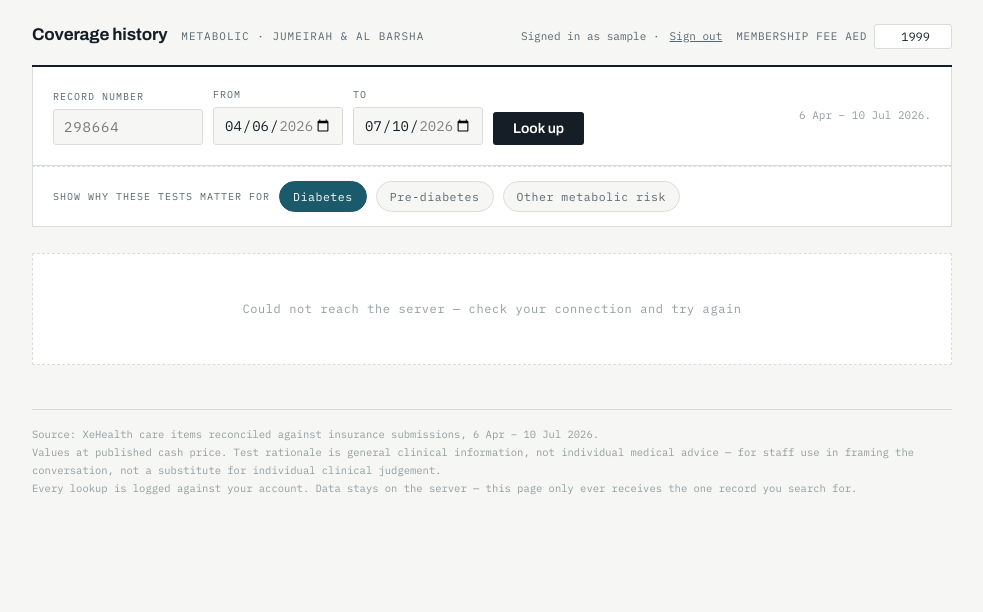
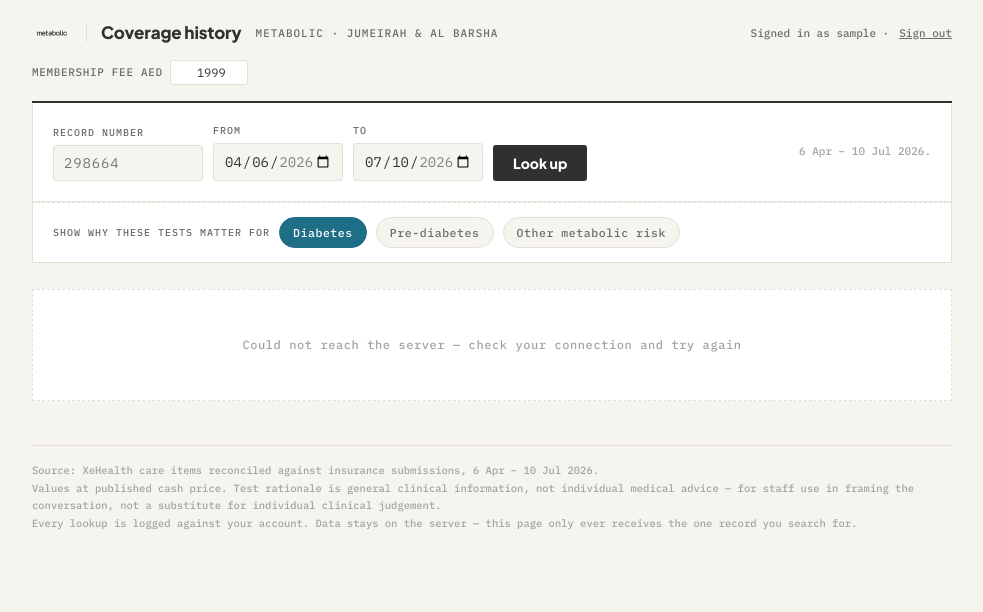
Before and after one commit to dahhan94/metabolicmembership, a Flask app: page / in a window 1280 px wide. Shown: the top 612 px of the page, without its empty margins (148-1131 px from the left). Run offline with Flask 3, Linux system fonts and the light colour scheme; the visitor is signed in with stand-in values (Sample User, id 1); data that the repository does not hold is empty; parts of the project's set-up code (start-up, migrations or seed data) failed here and were passed over.

Commit message:
Apply Metabolic brand guidelines: logo, color palette, Plus Jakarta Sans
Self-hosts the brand typeface, swaps the placeholder palette for the
official Greige/Dark Grey/Sky Blue system from the brand guidelines PDF,
adds the wordmark to the header and login page, and adds a favicon from
the brand emblem. Functional status colors (denied/covered/cancelled) and
the monospace data typography are kept as-is — they're not part of the
brand marketing system and carry real meaning for this tool.

```diff
--- a/static/style.css
+++ b/static/style.css
@@ -1,22 +1,35 @@
+@font-face{
+  font-family:'Plus Jakarta Sans';
+  src:url('fonts/PlusJakartaSans-Variable.ttf') format('truetype-variations'),
+      url('fonts/PlusJakartaSans-Variable.ttf') format('truetype');
+  font-weight:200 800;
+  font-style:normal;
+  font-display:swap;
+}
 :root{
-  --ink:#151E26; --ink-60:#5A666E; --ink-35:#939C9F;
-  --paper:#F6F7F5; --card:#FFFFFF; --rule:#D9DEDA;
+  /* Metabolic brand palette — see 4_Color Palette / 8_Brand Guidelines */
+  --ink:#303030; --ink-60:#6C6C6C; --ink-35:#A3A3A3;
+  --paper:#F6F4EE; --card:#FFFFFF; --rule:#E4E0D5;
   --denied:#A8202A; --denied-bg:#FBEEEE;
   --covered:#2C6B51; --covered-bg:#EDF3F0;
   --cancelled:#9A6B0F; --cancelled-bg:#FAF3E6;
-  --accent:#1B5A6B; --accent-bg:#EBF2F3;
+  --accent:#1D6E86; --accent-bg:#E9F4F8;
+  --pink-beige:#E7D4CD; --yellow-beige:#F6F3E5;
+  --bright-yellow:#FFFA86; --flashy-teal:#94F5F4; --sky-blue:#9BDCFF;
   --mono:'IBM Plex Mono',ui-monospace,monospace;
-  --sans:'Archivo',system-ui,sans-serif;
+  --sans:'Plus Jakarta Sans',system-ui,sans-serif;
 }
 *{box-sizing:border-box}
 html,body{margin:0;padding:0}
 body{background:var(--paper);color:var(--ink);font-family:var(--sans);font-size:15px;
-  line-height:1.5;-webkit-font-smoothing:antialiased}
+  font-weight:500;line-height:1.5;-webkit-font-smoothing:antialiased}
 .wrap{max-width:960px;margin:0 auto;padding:0 20px 80px}
 
-.mast{display:flex;align-items:baseline;gap:14px;flex-wrap:wrap;padding:22px 0 16px;
+.mast{display:flex;align-items:center;gap:14px;flex-wrap:wrap;padding:20px 0 16px;
   border-bottom:2px solid var(--ink)}
-.mast h1{font-size:17px;font-weight:700;letter-spacing:-.01em;margin:0}
+.brand-logo{height:20px;width:auto;fill:var(--ink);flex-shrink:0}
+.mast-divider{width:1px;height:18px;background:var(--rule);flex-shrink:0}
+.mast h1{font-size:17px;font-weight:800;letter-spacing:-.01em;margin:0}
 .mast .sub{font-family:var(--mono);font-size:11px;letter-spacing:.09em;text-transform:uppercase;color:var(--ink-60)}
 .mast .spacer{flex:1}
 .fee{display:flex;align-items:center;gap:7px;font-family:var(--mono);font-size:11px;
@@ -29,7 +42,9 @@ body{background:var(--paper);color:var(--ink);font-family:var(--sans);font-size:
 
 .login-wrap{max-width:340px;margin:14vh auto 0;padding:0 20px}
 .login-card{background:var(--card);border:1px solid var(--ink);padding:28px 26px}
-.login-card h1{font-size:17px;margin:0 0 4px}
+.login-card .brand-logo-wrap{display:block;margin-bottom:16px}
+.login-card .brand-logo-wrap .brand-logo{height:22px}
+.login-card h1{font-size:17px;font-weight:800;margin:0 0 4px}
 .login-card .sub{font-family:var(--mono);font-size:11px;letter-spacing:.09em;text-transform:uppercase;
   color:var(--ink-60);margin-bottom:20px;display:block}
 .login-card .field{margin-bottom:14px}
@@ -47,7 +62,7 @@ body{background:var(--paper);color:var(--ink);font-family:var(--sans);font-size:
 .field input{font-family:var(--mono);font-size:14px;padding:8px 10px;border:1px solid var(--rule);
   border-radius:3px;background:var(--paper);color:var(--ink)}
 .field input[type=text]{width:150px;letter-spacing:.06em}
-button{font-family:var(--sans);font-size:14px;font-weight:600;padding:9px 20px;border:none;
+button{font-family:var(--sans);font-size:14px;font-weight:800;padding:9px 20px;border:none;
   border-radius:3px;background:var(--ink);color:#fff;cursor:pointer}
 button:hover{background:var(--accent)}
 :focus-visible{outline:2px solid var(--accent);outline-offset:2px}
@@ -93,7 +108,7 @@ button:hover{background:var(--accent)}
 .vt button[aria-pressed=true]{background:var(--ink);color:#fff}
 .vt .vl{display:block;font-family:var(--mono);font-size:10px;letter-spacing:.1em;
   text-transform:uppercase;opacity:.72;margin-bottom:3px}
-.vt .vn{display:block;font-size:15px;font-weight:600}
+.vt .vn{display:block;font-size:15px;font-weight:800}
 
 .headline{margin:0;padding:26px 24px;border-left:4px solid}
 .headline .eyebrow{font-family:var(--mono);font-size:10.5px;letter-spacing:.11em;
@@ -138,7 +153,7 @@ tfoot td.val{text-align:right}
 .why{margin-top:34px;border:1px solid var(--rule);background:var(--card)}
 .why .hd{padding:14px 20px;border-bottom:1px solid var(--ink);display:flex;gap:12px;
   align-items:baseline;flex-wrap:wrap}
-.why .hd h3{margin:0;font-size:15px;font-weight:600}
+.why .hd h3{margin:0;font-size:15px;font-weight:800}
 .why .hd .n{font-family:var(--mono);font-size:11px;color:var(--ink-60);margin-left:auto}
 .why ul{list-style:none;margin:0;padding:0}
 .why li{display:flex;gap:15px;padding:14px 20px;border-bottom:1px solid var(--rule)}
--- /dev/null
+++ b/templates/_logo.html
@@ -0,0 +1,12 @@
+<svg class="brand-logo" viewBox="0 0 566.93 283.46" xmlns="http://www.w3.org/2000/svg" role="img" aria-label="Metabolic">
+  <path d="M208.83,107.43h-10.14c-.26,0-.47.21-.47.47v54.86c0,.9.34,1.76.95,2.42l9.66,10.35c.3.32.71.5,1.14.5h18.89c.27,0,.49-.22.49-.49v-7.97c0-.27-.22-.49-.49-.49h-16.16c-.27,0-.53-.12-.71-.32l-2.44-2.71c-.16-.18-.25-.41-.25-.64v-30.11h19.46c.33,0,.6-.27.6-.6v-7.69c0-.33-.27-.6-.6-.6h-19.46v-16.49c0-.26-.21-.47-.47-.47Z"/>
+  <path d="M408.63,107.9c0-.26-.21-.47-.47-.47h-10.14c-.26,0-.47.21-.47.47v54.86c0,.9.34,1.76.95,2.42l9.66,10.35c.3.32.71.5,1.14.5h10.72c.27,0,.49-.22.49-.49v-7.97c0-.27-.22-.49-.49-.49h-8c-.27,0-.53-.12-.71-.32l-2.44-2.71c-.16-.18-.25-.41-.25-.64v-55.5Z"/>
+  <rect x="427.21" y="124.4" width="11.09" height="51.63" rx=".25" ry=".25"/>
+  <rect x="427.21" y="107.43" width="11.09" height="12.63" rx=".4" ry=".4"/>
+  <path d="M390.1,135.25l-9.66-10.35c-.3-.32-.71-.5-1.14-.5h-24.73c-.43,0-.85.18-1.14.5l-9.66,10.35c-.61.66-.95,1.52-.95,2.42v25.1c0,.9.34,1.76.95,2.42l9.66,10.35c.3.32.71.5,1.14.5h24.73c.43,0,.85-.18,1.14-.5l9.66-10.35c.61-.66.95-1.52.95-2.42v-25.1c0-.9-.34-1.76-.95-2.42ZM379.97,166.58c0,.28-.22.5-.5.5h-25.09c-.28,0-.5-.22-.5-.5v-32.72c0-.28.22-.5.5-.5h25.09c.28,0,.5.22.5.5v32.72Z"/>
+  <path d="M335.16,135.25l-9.66-10.35c-.3-.32-.71-.5-1.14-.5h-25.4v-16.5c0-.26-.21-.47-.47-.47h-10.14c-.26,0-.47.21-.47.47v54.86c-.01.9.33,1.76.94,2.42l9.67,10.35c.3.32.71.5,1.14.5h24.73c.43,0,.85-.18,1.14-.5l9.66-10.35c.61-.66.95-1.52.95-2.42v-25.1c0-.9-.34-1.76-.95-2.42ZM325.04,166.58c0,.28-.22.5-.5.5h-22.17c-.27,0-.53-.12-.71-.32l-2.44-2.71c-.16-.18-.25-.41-.25-.64v-29.6c.03-.25.23-.45.49-.45h25.09c.28,0,.5.22.5.5v32.72Z"/>
+  <path d="M281.17,175.5v-37.99c0-.9-.33-1.76-.94-2.42l-9.46-10.19c-.3-.32-.71-.5-1.14-.5h-27.31c-.27,0-.49.22-.49.49v7.97c0,.27.22.49.49.49h27.29c.28,0,.5.22.5.5v11.75h-29.23c-.46,0-.9.19-1.22.53l-3.88,4.14c-.61.66-.95,1.52-.95,2.42v10.08c0,.89.34,1.76.95,2.41l9.66,10.35c.3.32.71.5,1.14.5h34.06c.29,0,.53-.24.53-.53ZM269.59,167.08h-23.18c-.28,0-.5-.22-.5-.5v-11.5c0-.28.23-.51.52-.51h23.18c.26,0,.47.21.49.46v11.55c0,.28-.22.5-.5.5Z"/>
+  <path d="M190.56,135.25l-9.66-10.35c-.3-.32-.71-.5-1.14-.5h-23.04c-.44,0-.85.18-1.15.5l-9.46,10.19c-.59.63-.92,1.45-.94,2.31v25.53c-.01.9.33,1.76.94,2.42l9.46,10.18c.3.32.71.5,1.14.5h30.36c.28,0,.5-.22.5-.49v-7.97c0-.27-.22-.49-.5-.49h-30.33c-.28,0-.5-.23-.5-.5v-11.76h29.22c.47,0,.91-.19,1.22-.52l3.88-4.14c.61-.66.95-1.52.95-2.42v-10.08c0-.89-.34-1.76-.95-2.41ZM180.43,145.36c0,.28-.23.51-.52.51h-23.17c-.26-.01-.47-.21-.49-.46v-11.55c0-.1.03-.2.08-.28.02-.03.04-.06.07-.08.09-.09.21-.14.34-.14h23.19c.27,0,.5.22.5.49v11.51Z"/>
+  <path d="M482.63,143.96h10.14c.26,0,.47-.21.47-.47v-5.82c0-.9-.34-1.76-.95-2.42l-9.66-10.35c-.3-.32-.71-.5-1.14-.5h-24.73c-.43,0-.85.18-1.14.5l-9.66,10.35c-.61.66-.95,1.52-.95,2.42v25.1c0,.9.34,1.76.95,2.42l9.66,10.35c.3.32.71.5,1.14.5h24.73c.43,0,.85-.18,1.14-.5l9.66-10.35c.61-.66.95-1.52.95-2.42v-5.75c0-.26-.21-.47-.47-.47h-10.14c-.26,0-.47.21-.47.47v9.56c0,.28-.22.5-.5.5h-25.09c-.28,0-.5-.22-.5-.5v-32.72c0-.28.22-.5.5-.5h25.09c.28,0,.5.22.5.5v9.63c0,.26.21.47.47.47Z"/>
+  <path d="M111.75,133.35h12.22c.27,0,.53.12.71.32l2.44,2.71c.16.18.25.41.25.64v38.54c0,.26.21.47.47.47h10.14c.26,0,.47-.21.47-.47v-37.9c0-.9-.34-1.76-.95-2.42l-9.66-10.35c-.3-.32-.71-.5-1.14-.5h-14.26c-.43,0-.85.18-1.14.5l-5.08,5.45-5.09-5.45c-.3-.32-.71-.5-1.14-.5h-25.82c-.26,0-.47.21-.47.47v50.69c0,.26.21.47.47.47h10.14c.26,0,.47-.21.47-.47v-42.21h12.48c.27,0,.53.12.71.32l2.44,2.71c.16.18.25.41.25.64v38.54c0,.26.21.47.47.47h10.16c.26,0,.47-.21.47-.47v-42.21Z"/>
+</svg>
--- a/templates/index.html
+++ b/templates/index.html
@@ -2,14 +2,19 @@
 <html lang="en"><head>
 <meta charset="utf-8"><meta name="viewport" content="width=device-width,initial-scale=1">
 <title>Coverage history lookup — Metabolic</title>
+<link rel="icon" type="image/png" sizes="32x32" href="{{ url_for('static', filename='favicon-32.png') }}">
+<link rel="icon" type="image/png" sizes="16x16" href="{{ url_for('static', filename='favicon-16.png') }}">
+<link rel="apple-touch-icon" href="{{ url_for('static', filename='apple-touch-icon.png') }}">
 <link rel="preconnect" href="https://fonts.googleapis.com">
 <link rel="preconnect" href="https://fonts.gstatic.com" crossorigin>
-<link href="https://fonts.googleapis.com/css2?family=Archivo:wght@400;500;600;700&family=IBM+Plex+Mono:wght@400;500;600&display=swap" rel="stylesheet">
+<link href="https://fonts.googleapis.com/css2?family=IBM+Plex+Mono:wght@400;500;600&display=swap" rel="stylesheet">
 <link rel="stylesheet" href="{{ url_for('static', filename='style.css') }}">
 </head><body>
 <div class="wrap">
 
   <div class="mast">
+    {% include '_logo.html' %}
+    <span class="mast-divider"></span>
     <h1>Coverage history</h1>
     <span class="sub">Metabolic · Jumeirah &amp; Al Barsha</span>
     <span class="spacer"></span>
--- a/templates/login.html
+++ b/templates/login.html
@@ -2,11 +2,15 @@
 <html lang="en"><head>
 <meta charset="utf-8"><meta name="viewport" content="width=device-width,initial-scale=1">
 <title>Sign in — Coverage history</title>
-<link href="https://fonts.googleapis.com/css2?family=Archivo:wght@400;500;600;700&family=IBM+Plex+Mono:wght@400;500;600&display=swap" rel="stylesheet">
+<link rel="icon" type="image/png" sizes="32x32" href="{{ url_for('static', filename='favicon-32.png') }}">
+<link rel="icon" type="image/png" sizes="16x16" href="{{ url_for('static', filename='favicon-16.png') }}">
+<link rel="apple-touch-icon" href="{{ url_for('static', filename='apple-touch-icon.png') }}">
+<link href="https://fonts.googleapis.com/css2?family=IBM+Plex+Mono:wght@400;500;600&display=swap" rel="stylesheet">
 <link rel="stylesheet" href="{{ url_for('static', filename='style.css') }}">
 </head><body>
 <div class="login-wrap">
   <div class="login-card">
+    <span class="brand-logo-wrap">{% include '_logo.html' %}</span>
     <h1>Coverage history</h1>
     <span class="sub">Staff sign in</span>
     {% if error %}<p class="login-err">{{ error }}</p>{% endif %}
```
Also changed, not shown: static/apple-touch-icon.png (added), static/favicon-16.png (added), static/favicon-32.png (added), static/fonts/PlusJakartaSans-Variable.ttf (added).
